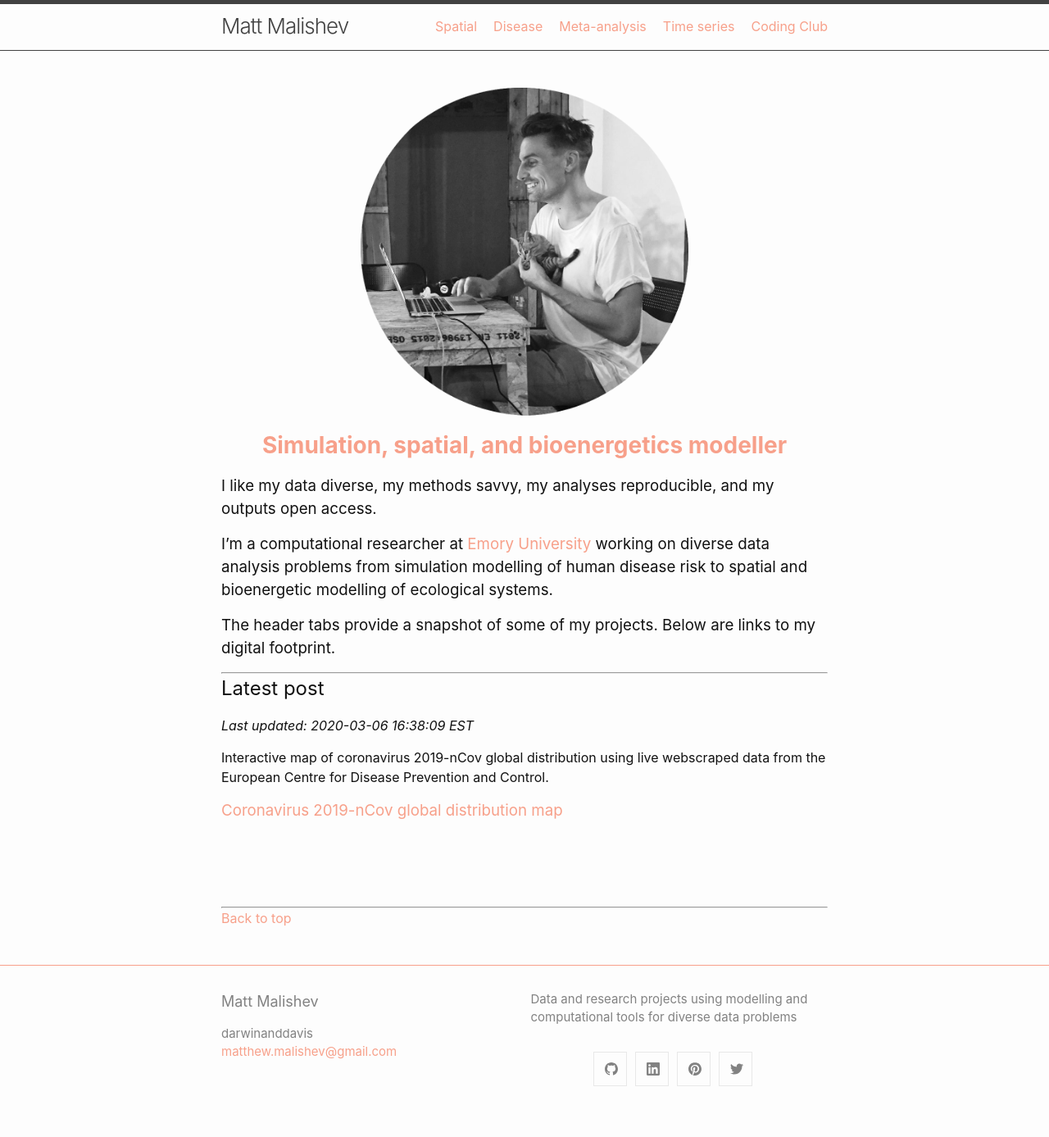
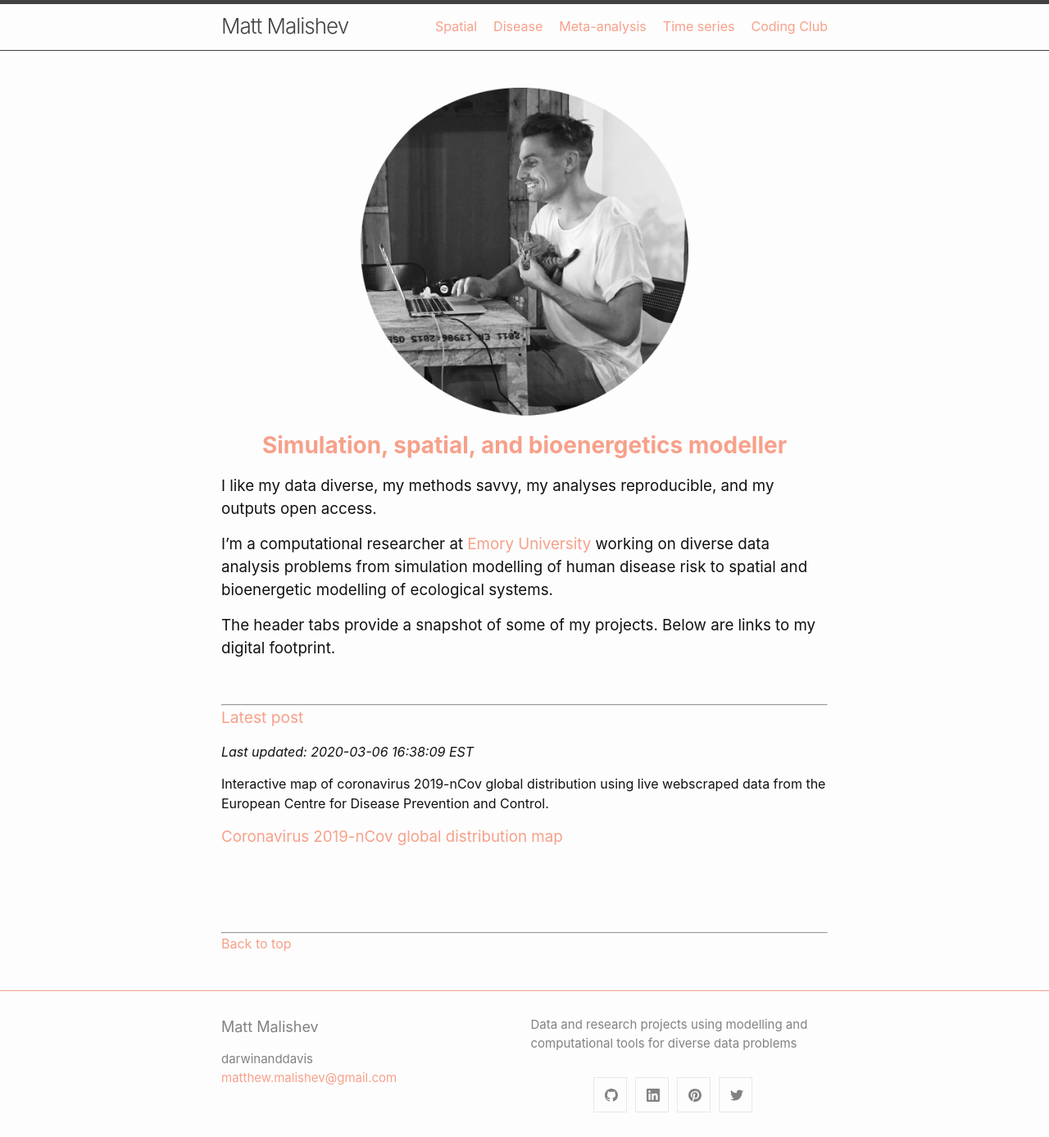
Before and after one commit to darwinanddavis/DataPortfolio, a Jekyll site: the page built from index.md, in a window 1280 px wide. Shown: the whole page at 82% size. Built offline with Jekyll 4.4.1, drawn with Linux system fonts in a browser that asks for light colours; our own code applies the rules of GitHub Pages for plain Markdown files; before the commit the page ends 1355 px from its top, so only the background shows below that.

```diff
--- a/index.md
+++ b/index.md
@@ -19,9 +19,13 @@
 
 ### The header tabs provide a snapshot of some of my projects. Below are links to my digital footprint.
 
+<br>
+
 ******
 
-## Latest post
+<p style="color: #F7A08A; font-size:120%">
+	Latest post
+</p>
 
 _Last updated: 2020-03-06 16:38:09 EST_
 
```
